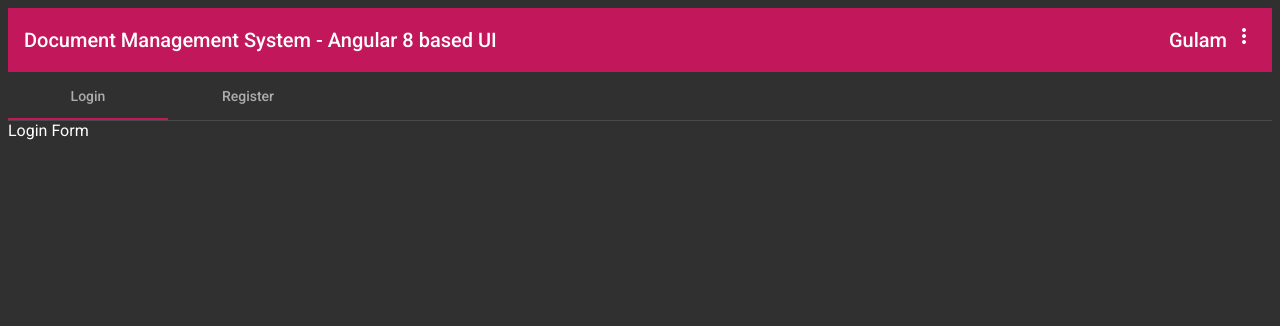
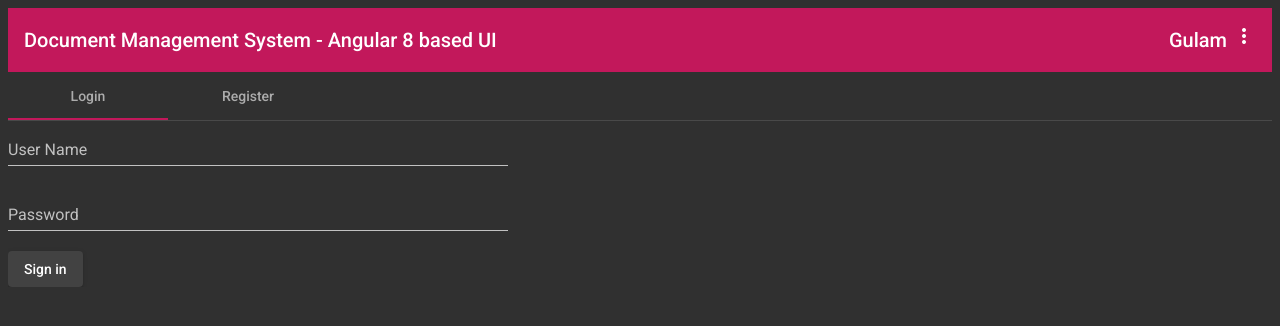
Before and after one commit to gsskhan/git-repository, an Angular app in the folder dms-ang-ui/: page / in a window 1280 px wide. Shown: the top 326 px of the page. Built offline with nearby package versions, Linux system fonts and the light colour scheme.

Commit message:
Added login form

```diff
--- a/dms-ang-ui/src/app/home/home.component.css
+++ b/dms-ang-ui/src/app/home/home.component.css
@@ -0,0 +1,14 @@
+.example-form {
+    min-width: 150px;
+    max-width: 500px;
+    width: 100%;
+}
+
+.example-full-width {
+    width: 100%;
+}
+
+.example-button-row button,
+.example-button-row a {
+    margin-right: 8px;
+}
--- a/dms-ang-ui/src/app/home/home.component.html
+++ b/dms-ang-ui/src/app/home/home.component.html
@@ -1,7 +1,16 @@
 <mat-tab-group color="primary">
     <mat-tab label="Login">
-        Login Form
+        <form #userlogin="ngForm" (ngSubmit)="onClickSubmit(userlogin.value)" class="example-form">
+            <mat-form-field class="example-full-width">
+                <input matInput placeholder="User Name" name="userName" ngModel>
+            </mat-form-field>
+            <mat-form-field class="example-full-width">
+                <input type="password" matInput placeholder="Password" name="userPassword" ngModel>
+            </mat-form-field>
+            <button type="submit" mat-raised-button>Sign in</button>
+        </form>
     </mat-tab>
+
     <mat-tab label="Register">
         Register Form
     </mat-tab>
--- a/dms-ang-ui/src/app/home/home.component.ts
+++ b/dms-ang-ui/src/app/home/home.component.ts
@@ -12,4 +12,8 @@ export class HomeComponent implements OnInit {
   ngOnInit() {
   }
 
+  onClickSubmit(data) {
+    console.log("Entered details is : " + JSON.stringify(data));
+ }
+
 }
```
Also changed, not shown: dms-ang-ui/src/app/app-routing.module.ts (+7 -1 lines).
